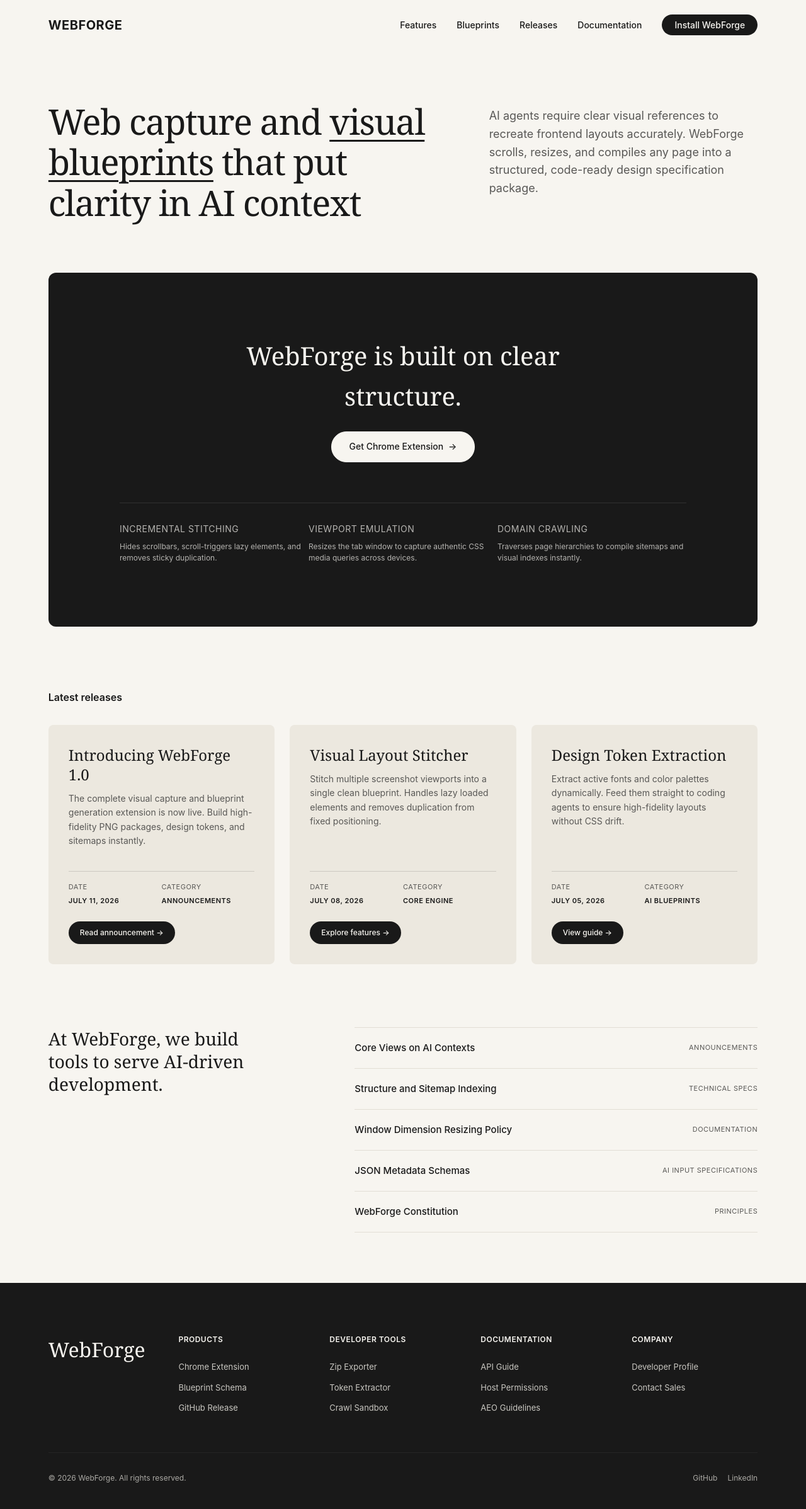
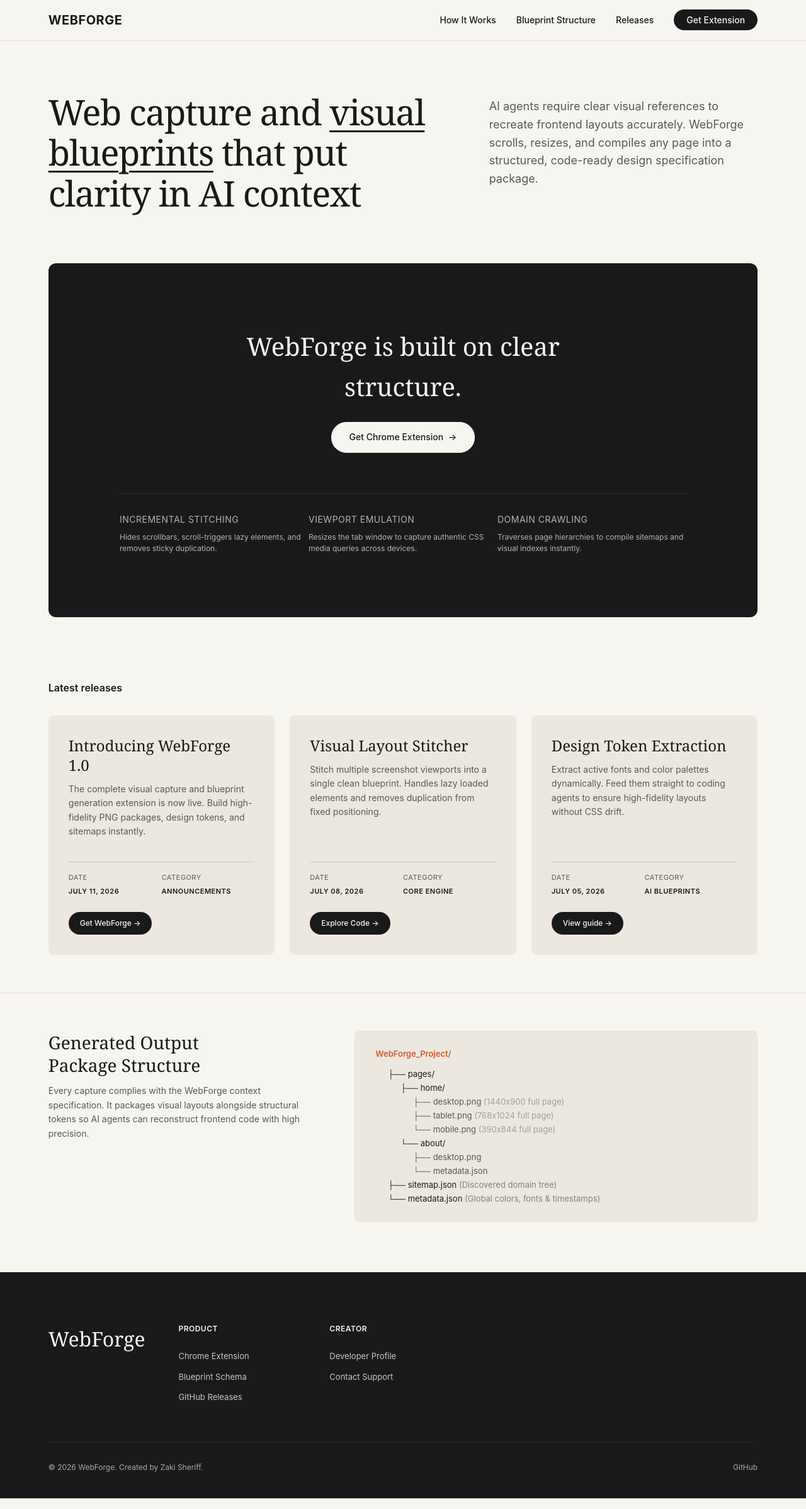
Before and after one commit to zakisheriff/WebForge, a Next.js app in the folder website/: page / in a window 1280 px wide. Shown: the whole page at 63% size. Built offline with nearby package versions, Linux system fonts and the light colour scheme.

Commit message:
style: optimize header sticky scrolling and simplify layout resources

```diff
--- a/website/src/app/globals.css
+++ b/website/src/app/globals.css
@@ -49,13 +49,18 @@
 
 /* Nav Bar */
 .navbar {
+  position: sticky;
+  top: 0;
+  z-index: 1000;
   display: flex;
   justify-content: space-between;
   align-items: center;
-  padding: 24px 6%;
-  background: transparent;
-  max-width: 1440px;
-  margin: 0 auto;
+  padding: 16px 6%;
+  background: rgba(247, 245, 240, 0.85);
+  backdrop-filter: blur(8px);
+  -webkit-backdrop-filter: blur(8px);
+  border-bottom: 1px solid var(--border-color);
+  width: 100%;
 }
 
 .nav-brand {
--- a/website/src/app/page.tsx
+++ b/website/src/app/page.tsx
@@ -7,11 +7,10 @@
       <nav className="navbar">
         <div className="nav-brand">WebForge</div>
         <ul className="nav-links">
-          <li><a href="#features">Features</a></li>
-          <li><a href="#blueprints">Blueprints</a></li>
+          <li><a href="#features">How It Works</a></li>
+          <li><a href="#structure">Blueprint Structure</a></li>
           <li><a href="#releases">Releases</a></li>
-          <li><a href="#docs">Documentation</a></li>
-          <li><a href="https://github.com/zakisheriff/WebForge" target="_blank" rel="noreferrer" className="btn-nav-primary">Install WebForge</a></li>
+          <li><a href="https://github.com/zakisheriff/WebForge" target="_blank" rel="noreferrer" className="btn-nav-primary">Get Extension</a></li>
         </ul>
       </nav>
 
@@ -73,7 +72,7 @@
                   <span>Announcements</span>
                 </div>
               </div>
-              <a href="#releases" className="btn-card">Read announcement &rarr;</a>
+              <a href="https://github.com/zakisheriff/WebForge" target="_blank" rel="noreferrer" className="btn-card">Get WebForge &rarr;</a>
             </div>
           </div>
 
@@ -96,7 +95,7 @@
                   <span>Core Engine</span>
                 </div>
               </div>
-              <a href="#releases" className="btn-card">Explore features &rarr;</a>
+              <a href="https://github.com/zakisheriff/WebForge" target="_blank" rel="noreferrer" className="btn-card">Explore Code &rarr;</a>
             </div>
           </div>
 
@@ -119,38 +118,41 @@
                   <span>AI Blueprints</span>
                 </div>
               </div>
-              <a href="#releases" className="btn-card">View guide &rarr;</a>
+              <a href="https://github.com/zakisheriff/WebForge" target="_blank" rel="noreferrer" className="btn-card">View guide &rarr;</a>
             </div>
           </div>
         </div>
       </section>
 
-      {/* List / Publications Section */}
-      <section id="features" className="list-section">
+      {/* Differentiated Structure: Blueprint Output Explorer */}
+      <section id="structure" className="list-section" style={{ borderTop: '1px solid var(--border-color)', paddingTop: '60px' }}>
         <div className="list-section-left">
-          <h3>At WebForge, we build tools to serve AI-driven development.</h3>
+          <h3>Generated Output Package Structure</h3>
+          <p style={{ fontSize: '14px', color: 'var(--text-secondary)', marginTop: '12px', lineHeight: '1.6' }}>
+            Every capture complies with the WebForge context specification. It packages visual layouts alongside structural tokens so AI agents can reconstruct frontend code with high precision.
+          </p>
         </div>
-        <div className="list-container">
-          <div className="list-item">
-            <span className="list-item-title">Core Views on AI Contexts</span>
-            <span className="list-item-tag">Announcements</span>
-          </div>
-          <div className="list-item">
-            <span className="list-item-title">Structure and Sitemap Indexing</span>
-            <span className="list-item-tag">Technical Specs</span>
-          </div>
-          <div className="list-item">
-            <span className="list-item-title">Window Dimension Resizing Policy</span>
-            <span className="list-item-tag">Documentation</span>
-          </div>
-          <div className="list-item">
-            <span className="list-item-title">JSON Metadata Schemas</span>
-            <span className="list-item-tag">AI Input Specifications</span>
-          </div>
-          <div className="list-item">
-            <span className="list-item-title">WebForge Constitution</span>
-            <span className="list-item-tag">Principles</span>
-          </div>
+        <div style={{
+          background: 'var(--card-bg)',
+          borderRadius: '8px',
+          padding: '24px 32px',
+          fontFamily: 'var(--font-mono)',
+          fontSize: '13px',
+          lineHeight: '1.7',
+          color: 'var(--text-primary)',
+          border: '1px solid var(--border-color)'
+        }}>
+          <div style={{ color: 'var(--accent-color)', fontWeight: 600, marginBottom: '10px' }}>WebForge_Project/</div>
+          <div style={{ paddingLeft: '20px' }}>├── pages/</div>
+          <div style={{ paddingLeft: '40px' }}>├── home/</div>
+          <div style={{ paddingLeft: '60px', color: 'var(--text-secondary)' }}>├── desktop.png <span style={{ opacity: 0.5 }}>(1440x900 full page)</span></div>
+          <div style={{ paddingLeft: '60px', color: 'var(--text-secondary)' }}>├── tablet.png <span style={{ opacity: 0.5 }}>(768x1024 full page)</span></div>
+          <div style={{ paddingLeft: '60px', color: 'var(--text-secondary)' }}>└── mobile.png <span style={{ opacity: 0.5 }}>(390x844 full page)</span></div>
+          <div style={{ paddingLeft: '40px' }}>└── about/</div>
+          <div style={{ paddingLeft: '60px', color: 'var(--text-secondary)' }}>├── desktop.png</div>
+          <div style={{ paddingLeft: '60px', color: 'var(--text-secondary)' }}>└── metadata.json</div>
+          <div style={{ paddingLeft: '20px' }}>├── sitemap.json <span style={{ opacity: 0.5 }}>(Discovered domain tree)</span></div>
+          <div style={{ paddingLeft: '20px' }}>└── metadata.json <span style={{ opacity: 0.5 }}>(Global colors, fonts & timestamps)</span></div>
         </div>
       </section>
 
@@ -160,46 +162,27 @@
           <div className="footer-logo">WebForge</div>
 
           <div className="footer-col">
-            <h5>Products</h5>
+            <h5>Product</h5>
             <ul className="footer-links">
-              <li><a href="#features">Chrome Extension</a></li>
-              <li><a href="#blueprints">Blueprint Schema</a></li>
-              <li><a href="https://github.com/zakisheriff/WebForge" target="_blank" rel="noreferrer">GitHub Release</a></li>
+              <li><a href="https://github.com/zakisheriff/WebForge" target="_blank" rel="noreferrer">Chrome Extension</a></li>
+              <li><a href="#structure">Blueprint Schema</a></li>
+              <li><a href="https://github.com/zakisheriff/WebForge/releases" target="_blank" rel="noreferrer">GitHub Releases</a></li>
             </ul>
           </div>
 
           <div className="footer-col">
-            <h5>Developer Tools</h5>
-            <ul className="footer-links">
-              <li><a href="#features">Zip Exporter</a></li>
-              <li><a href="#features">Token Extractor</a></li>
-              <li><a href="#features">Crawl Sandbox</a></li>
-            </ul>
-          </div>
-
-          <div className="footer-col">
-            <h5>Documentation</h5>
-            <ul className="footer-links">
-              <li><a href="#docs">API Guide</a></li>
-              <li><a href="#docs">Host Permissions</a></li>
-              <li><a href="#docs">AEO Guidelines</a></li>
-            </ul>
-          </div>
-
-          <div className="footer-col">
-            <h5>Company</h5>
+            <h5>Creator</h5>
             <ul className="footer-links">
               <li><a href="https://github.com/zakisheriff" target="_blank" rel="noreferrer">Developer Profile</a></li>
-              <li><a href="mailto:zaki@theoneatom.com">Contact Sales</a></li>
+              <li><a href="mailto:zaki@theoneatom.com">Contact Support</a></li>
             </ul>
           </div>
         </div>
 
         <div className="footer-bottom">
-          <div>&copy; 2026 WebForge. All rights reserved.</div>
+          <div>&copy; 2026 WebForge. Created by Zaki Sheriff.</div>
           <div className="social-links">
             <a href="https://github.com/zakisheriff" target="_blank" rel="noreferrer">GitHub</a>
-            <a href="https://linkedin.com" target="_blank" rel="noreferrer">LinkedIn</a>
           </div>
         </div>
       </footer>
```
